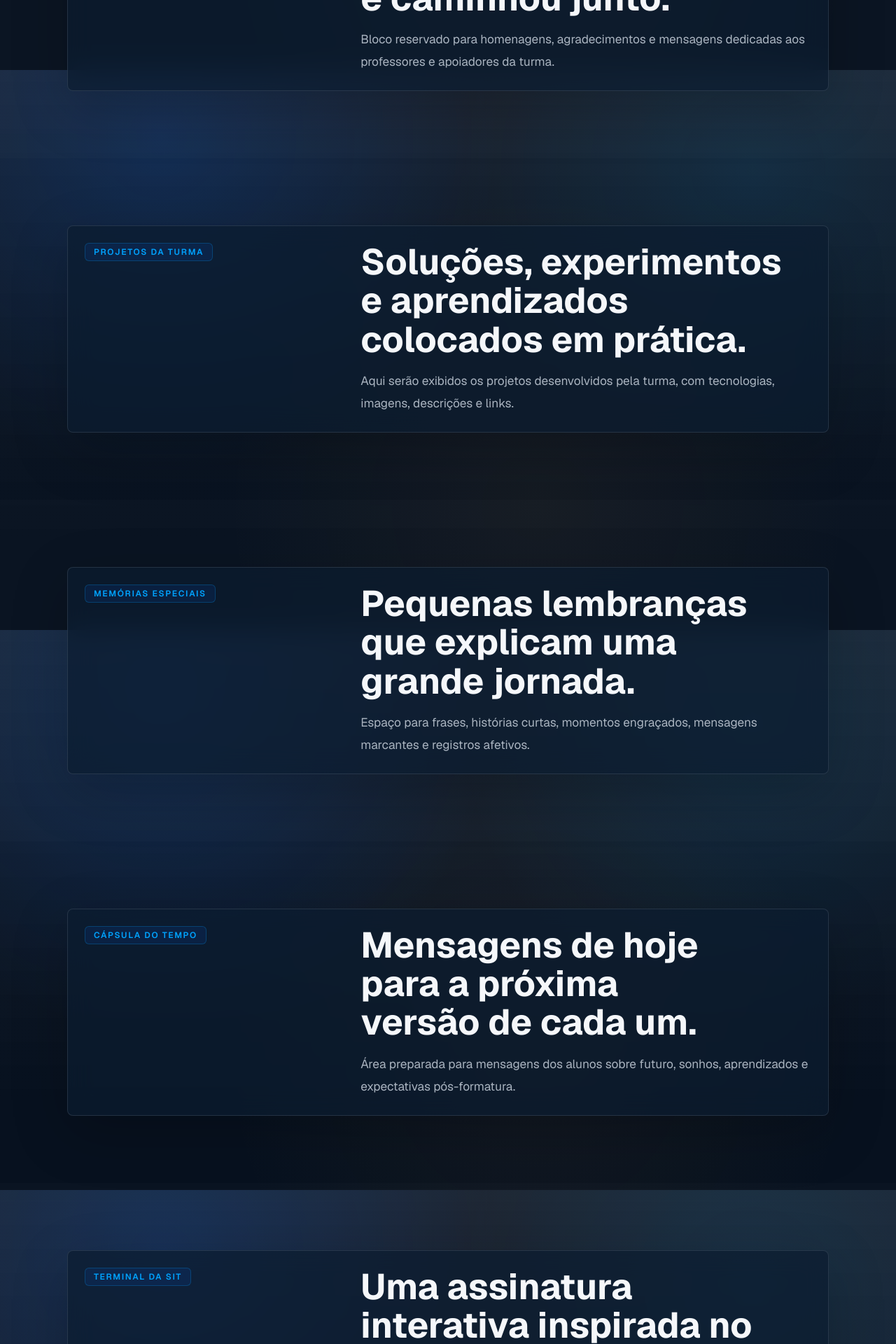
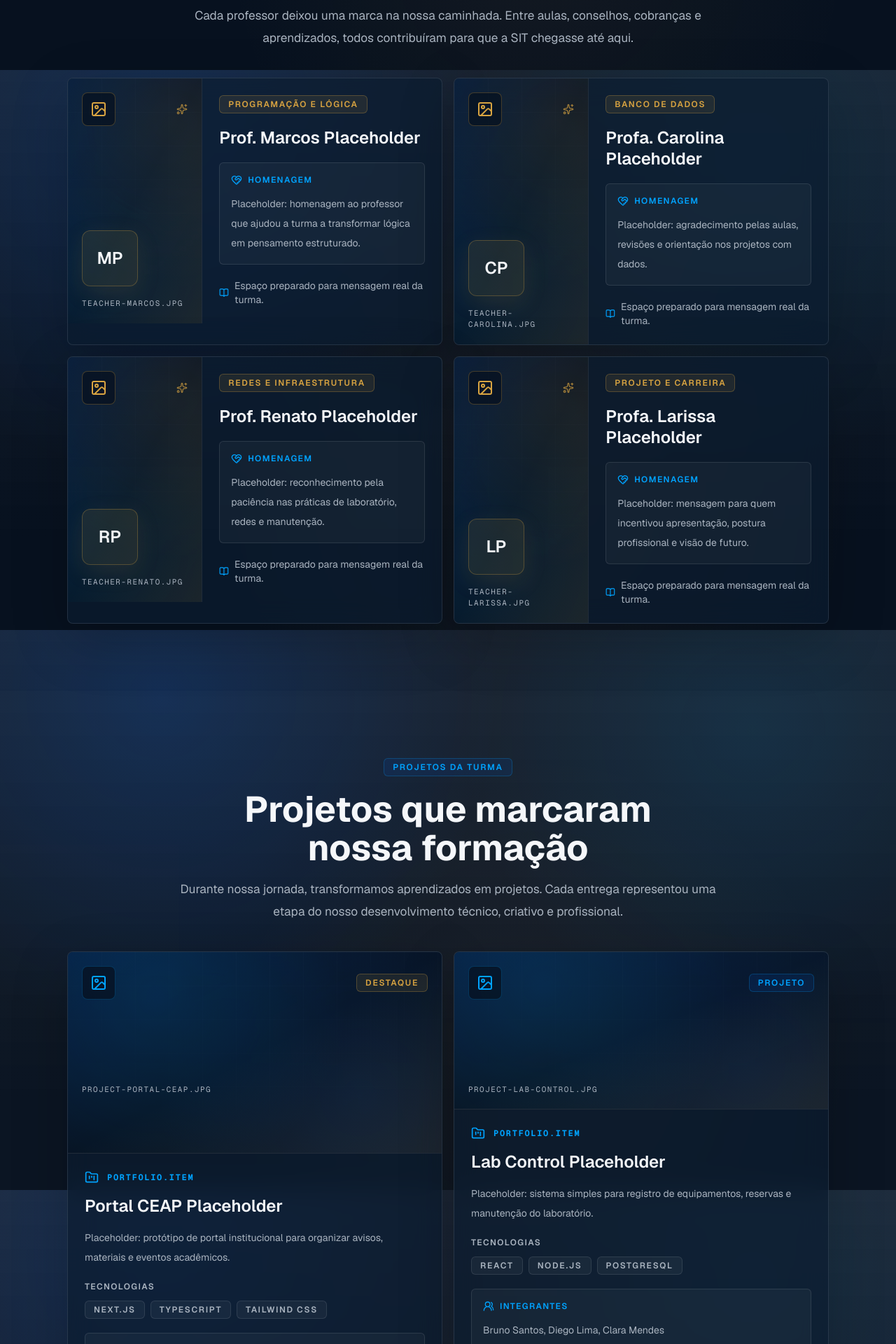
Before and after one commit to JohnKevinDevs/4sit, a Next.js app: page / in a window 1280 px wide. Shown: the part 8700-10620 px from the top of the page at 70% size. Built offline with nearby package versions, Linux system fonts and the light colour scheme.

Commit message:
feat: add teachers and projects sections

```diff
--- a/src/app/page.tsx
+++ b/src/app/page.tsx
@@ -4,28 +4,16 @@ import { Section } from "@/components/layout/Section";
 import { AboutSection } from "@/components/sections/AboutSection";
 import { GallerySection } from "@/components/sections/GallerySection";
 import { HeroSection } from "@/components/sections/HeroSection";
+import { ProjectsSection } from "@/components/sections/ProjectsSection";
 import { StatsSection } from "@/components/sections/StatsSection";
 import { StudentsSection } from "@/components/sections/StudentsSection";
+import { TeachersSection } from "@/components/sections/TeachersSection";
 import { TimelineSection } from "@/components/sections/TimelineSection";
 import { Badge } from "@/components/ui/Badge";
 import { Card } from "@/components/ui/Card";
 import { Reveal } from "@/components/ui/Reveal";
 
 const placeholderSections = [
-  {
-    id: "professores",
-    eyebrow: "Professores e homenagens",
-    title: "Reconhecimento a quem ensinou, orientou e caminhou junto.",
-    description:
-      "Bloco reservado para homenagens, agradecimentos e mensagens dedicadas aos professores e apoiadores da turma.",
-  },
-  {
-    id: "projetos",
-    eyebrow: "Projetos da turma",
-    title: "Soluções, experimentos e aprendizados colocados em prática.",
-    description:
-      "Aqui serão exibidos os projetos desenvolvidos pela turma, com tecnologias, imagens, descrições e links.",
-  },
   {
     id: "memorias",
     eyebrow: "Memórias especiais",
@@ -68,6 +56,8 @@ export default function Home() {
         <TimelineSection />
         <GallerySection />
         <StudentsSection />
+        <TeachersSection />
+        <ProjectsSection />
 
         {placeholderSections.map((section, index) => (
           <Section
--- /dev/null
+++ b/src/components/sections/ProjectsSection.tsx
@@ -0,0 +1,120 @@
+import { ExternalLink, FolderKanban, ImageIcon, UsersRound } from "lucide-react";
+import { Section } from "@/components/layout/Section";
+import { Badge } from "@/components/ui/Badge";
+import { Button } from "@/components/ui/Button";
+import { Card } from "@/components/ui/Card";
+import { Reveal } from "@/components/ui/Reveal";
+import { projects, type ProjectMock } from "@/data/projects";
+import { cn } from "@/lib/utils";
+
+export function ProjectsSection() {
+  return (
+    <Section id="projetos" className="bg-white/[0.015]">
+      <Reveal>
+        <div className="mx-auto max-w-3xl text-center">
+          <Badge className="mb-5">Projetos da turma</Badge>
+          <h2 className="section-title">Projetos que marcaram nossa formação</h2>
+          <p className="section-subtitle mt-4">
+            Durante nossa jornada, transformamos aprendizados em projetos. Cada
+            entrega representou uma etapa do nosso desenvolvimento técnico, criativo
+            e profissional.
+          </p>
+        </div>
+      </Reveal>
+
+      <div className="mt-10 grid min-w-0 gap-4 lg:grid-cols-2">
+        {projects.map((project, index) => (
+          <Reveal key={project.id} delay={(index % 2) * 0.05}>
+            <ProjectCard project={project} featured={index === 0} />
+          </Reveal>
+        ))}
+      </div>
+    </Section>
+  );
+}
+
+function ProjectCard({
+  project,
+  featured = false,
+}: {
+  project: ProjectMock;
+  featured?: boolean;
+}) {
+  const hasLink = project.link && project.link !== "#";
+
+  return (
+    <Card
+      padding="none"
+      className={cn("group h-full min-w-0 overflow-hidden", featured && "lg:row-span-2")}
+    >
+      <div
+        className={cn(
+          "relative min-h-56 overflow-hidden border-b border-white/10 bg-background/54",
+          featured && "lg:min-h-72",
+        )}
+      >
+        <div className="absolute inset-0 grid-background opacity-55" />
+        <div className="absolute inset-0 radial-wash opacity-80" />
+        <div className="absolute inset-0 bg-gradient-to-br from-primary/12 via-transparent to-gold/10" />
+
+        <div className="relative flex h-full min-h-56 flex-col justify-between p-5">
+          <div className="flex items-center justify-between gap-4">
+            <span className="grid size-12 place-items-center rounded-lg border border-blue-soft bg-background/72 text-neon soft-transition group-hover:border-neon">
+              <ImageIcon className="size-6" aria-hidden="true" />
+            </span>
+            <Badge variant={featured ? "gold" : "blue"}>
+              {featured ? "Destaque" : "Projeto"}
+            </Badge>
+          </div>
+
+          <p className="mt-12 break-words font-mono text-[0.68rem] uppercase tracking-[0.14em] text-muted">
+            {project.image.replace("/images/placeholders/", "")}
+          </p>
+        </div>
+      </div>
+
+      <div className="flex flex-1 flex-col p-5 sm:p-6">
+        <div className="mb-4 flex items-center gap-3 text-neon">
+          <FolderKanban className="size-5" aria-hidden="true" />
+          <span className="section-kicker">portfolio.item</span>
+        </div>
+        <h3 className="text-2xl font-semibold leading-tight text-foreground">
+          {project.name}
+        </h3>
+        <p className="mt-4 text-sm leading-7 text-muted">{project.description}</p>
+
+        <div className="mt-5">
+          <p className="mb-3 text-xs font-semibold uppercase tracking-[0.12em] text-muted">
+            Tecnologias
+          </p>
+          <div className="flex flex-wrap gap-2">
+            {project.technologies.map((technology) => (
+              <Badge key={technology} variant="neutral">
+                {technology}
+              </Badge>
+            ))}
+          </div>
+        </div>
+
+        <div className="mt-5 rounded-md border border-white/10 bg-white/[0.035] p-4">
+          <div className="mb-3 flex items-center gap-2 text-xs font-semibold uppercase tracking-[0.12em] text-neon">
+            <UsersRound className="size-4" aria-hidden="true" />
+            Integrantes
+          </div>
+          <p className="text-sm leading-7 text-muted">{project.members.join(", ")}</p>
+        </div>
+
+        <div className="mt-auto pt-5">
+          {hasLink ? (
+            <Button href={project.link} target="_blank" rel="noreferrer" variant="secondary">
+              Ver projeto
+              <ExternalLink className="size-4" aria-hidden="true" />
+            </Button>
+          ) : (
+            <Badge variant="gold">Link em breve</Badge>
+          )}
+        </div>
+      </div>
+    </Card>
+  );
+}
--- /dev/null
+++ b/src/components/sections/TeachersSection.tsx
@@ -0,0 +1,99 @@
+import { BookOpen, HeartHandshake, ImageIcon, Sparkles } from "lucide-react";
+import { Section } from "@/components/layout/Section";
+import { Badge } from "@/components/ui/Badge";
+import { Card } from "@/components/ui/Card";
+import { Reveal } from "@/components/ui/Reveal";
+import { teachers, type TeacherMock } from "@/data/teachers";
+
+export function TeachersSection() {
+  return (
+    <Section id="professores">
+      <Reveal>
+        <div className="mx-auto max-w-3xl text-center">
+          <Badge className="mb-5">Professores e homenagens</Badge>
+          <h2 className="section-title">
+            Professores que fizeram parte da nossa história
+          </h2>
+          <p className="section-subtitle mt-4">
+            Cada professor deixou uma marca na nossa caminhada. Entre aulas,
+            conselhos, cobranças e aprendizados, todos contribuíram para que a SIT
+            chegasse até aqui.
+          </p>
+        </div>
+      </Reveal>
+
+      <div className="mt-10 grid min-w-0 gap-4 md:grid-cols-2">
+        {teachers.map((teacher, index) => (
+          <Reveal key={teacher.id} delay={(index % 2) * 0.05}>
+            <TeacherCard teacher={teacher} />
+          </Reveal>
+        ))}
+      </div>
+    </Section>
+  );
+}
+
+function TeacherCard({ teacher }: { teacher: TeacherMock }) {
+  return (
+    <Card padding="none" className="group h-full min-w-0 overflow-hidden">
+      <div className="grid min-w-0 lg:grid-cols-[0.72fr_1.28fr]">
+        <div className="relative min-h-64 overflow-hidden border-b border-white/10 bg-background/54 lg:border-b-0 lg:border-r">
+          <div className="absolute inset-0 grid-background opacity-55" />
+          <div className="absolute inset-0 radial-wash-gold opacity-70" />
+          <div className="absolute inset-0 bg-gradient-to-br from-primary/10 via-transparent to-gold/10" />
+
+          <div className="relative flex h-full min-h-64 flex-col justify-between p-5">
+            <div className="flex items-center justify-between gap-4">
+              <span className="grid size-12 place-items-center rounded-lg border border-gold-soft bg-background/72 text-gold soft-transition group-hover:border-gold">
+                <ImageIcon className="size-6" aria-hidden="true" />
+              </span>
+              <Sparkles className="size-4 text-gold opacity-70" aria-hidden="true" />
+            </div>
+
+            <div>
+              <div className="mb-4 grid size-20 place-items-center rounded-xl border border-gold-soft bg-gold/10 text-2xl font-semibold text-foreground gold-glow">
+                {getInitials(teacher.name)}
+              </div>
+              <p className="break-words font-mono text-[0.68rem] uppercase tracking-[0.14em] text-muted">
+                {teacher.image.replace("/images/placeholders/", "")}
+              </p>
+            </div>
+          </div>
+        </div>
+
+        <div className="flex min-w-0 flex-col p-5 sm:p-6">
+          <Badge variant="gold" className="mb-5 w-fit">
+            {teacher.subject}
+          </Badge>
+          <h3 className="text-2xl font-semibold leading-tight text-foreground">
+            {teacher.name}
+          </h3>
+          <div className="mt-5 rounded-md border border-white/10 bg-white/[0.035] p-4">
+            <div className="mb-3 flex items-center gap-2 text-xs font-semibold uppercase tracking-[0.12em] text-neon">
+              <HeartHandshake className="size-4" aria-hidden="true" />
+              Homenagem
+            </div>
+            <p className="text-sm leading-7 text-muted">{teacher.message}</p>
+          </div>
+          <div className="mt-auto pt-5">
+            <div className="flex items-center gap-2 text-sm text-muted">
+              <BookOpen className="size-4 text-neon" aria-hidden="true" />
+              <span>Espaço preparado para mensagem real da turma.</span>
+            </div>
+          </div>
+        </div>
+      </div>
+    </Card>
+  );
+}
+
+function getInitials(name: string) {
+  return name
+    .replace(/^Prof(a)?\.\s+/i, "")
+    .split(" ")
+    .filter(Boolean)
+    .slice(0, 2)
+    .map((part) => part[0])
+    .join("")
+    .toUpperCase();
+}
```
